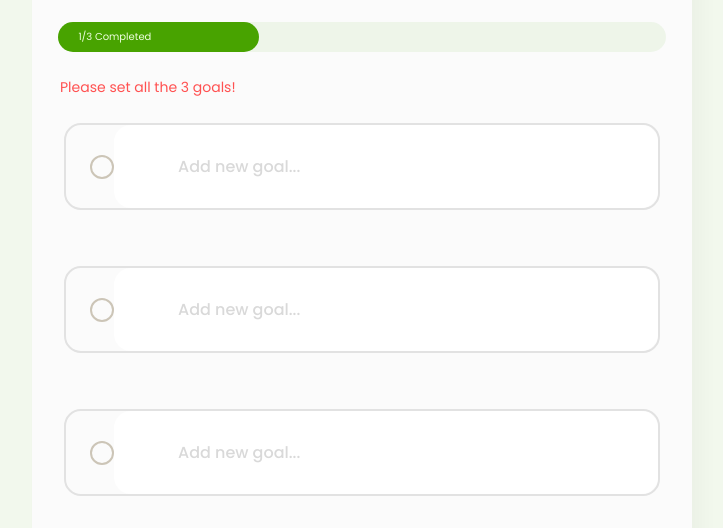
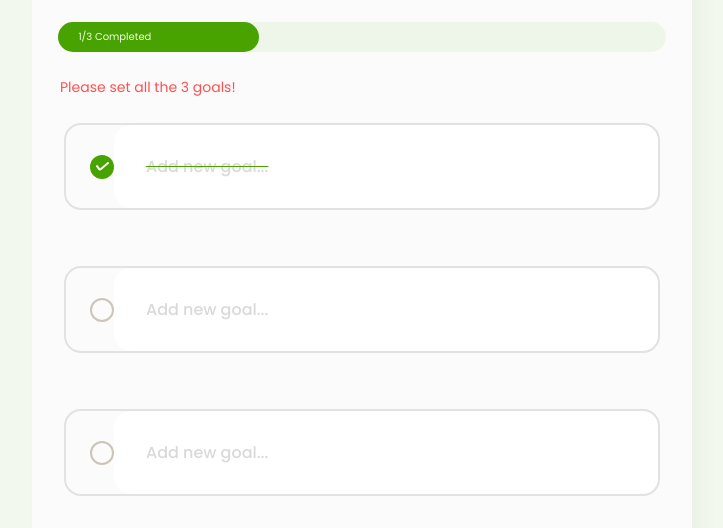
Before and after one commit to Sanjay17u/Focus-On-Today, a plain HTML site: page index.html in a window 1280 px wide. Shown: the part 272-800 px from the top of the page, without its empty margins (278-1001 px from the left). Drawn offline with Linux system fonts and the light colour scheme.

Commit message:
Design Part Completed Move On JS Part.

```diff
--- a/index.html
+++ b/index.html
@@ -34,8 +34,10 @@
             <p class="error__message">Please set all the 3 goals!</p>
 
             <div class="input__container">
-                <div class="input__checkBox"></div>
-                <input class="input__main" type="text" placeholder="Add new goal...">
+                <div class="input__checkBox Green__Tick">
+                    <img class="right__check" src="./images/Vector 1.svg" alt="">
+                </div>
+                <input class="input__main Green__Text" type="text" placeholder="Add new goal...">
             </div>
             <div class="input__container input__gap">
                 <div class="input__checkBox"></div>
--- a/style.css
+++ b/style.css
@@ -124,7 +124,25 @@ body {
     border-radius: 50px;
     flex-shrink: 0;
     cursor: pointer;
+
+
+    display: flex;
+    align-items: center;
+    justify-content: center;
 }
+
+.Green__Tick {
+    background-color: #48A300;
+    border: none;
+    font-weight: 500;
+
+}
+
+.Green__Text {
+    text-decoration-line: line-through;
+    color: #48A300;
+}
+
 
 .input__main {
     width: 100%;
@@ -138,11 +156,14 @@ body {
 }
 
 .input__main::placeholder {
-    padding-left: 2em;
     color: #D9D9D9;
     font-weight: 500;
     font-size: 16px;
 }
+
+
+
+
 
 .input__gap {
     margin-top: 3.5em;
```
Also changed, not shown: images/Vector 1.svg (added).
